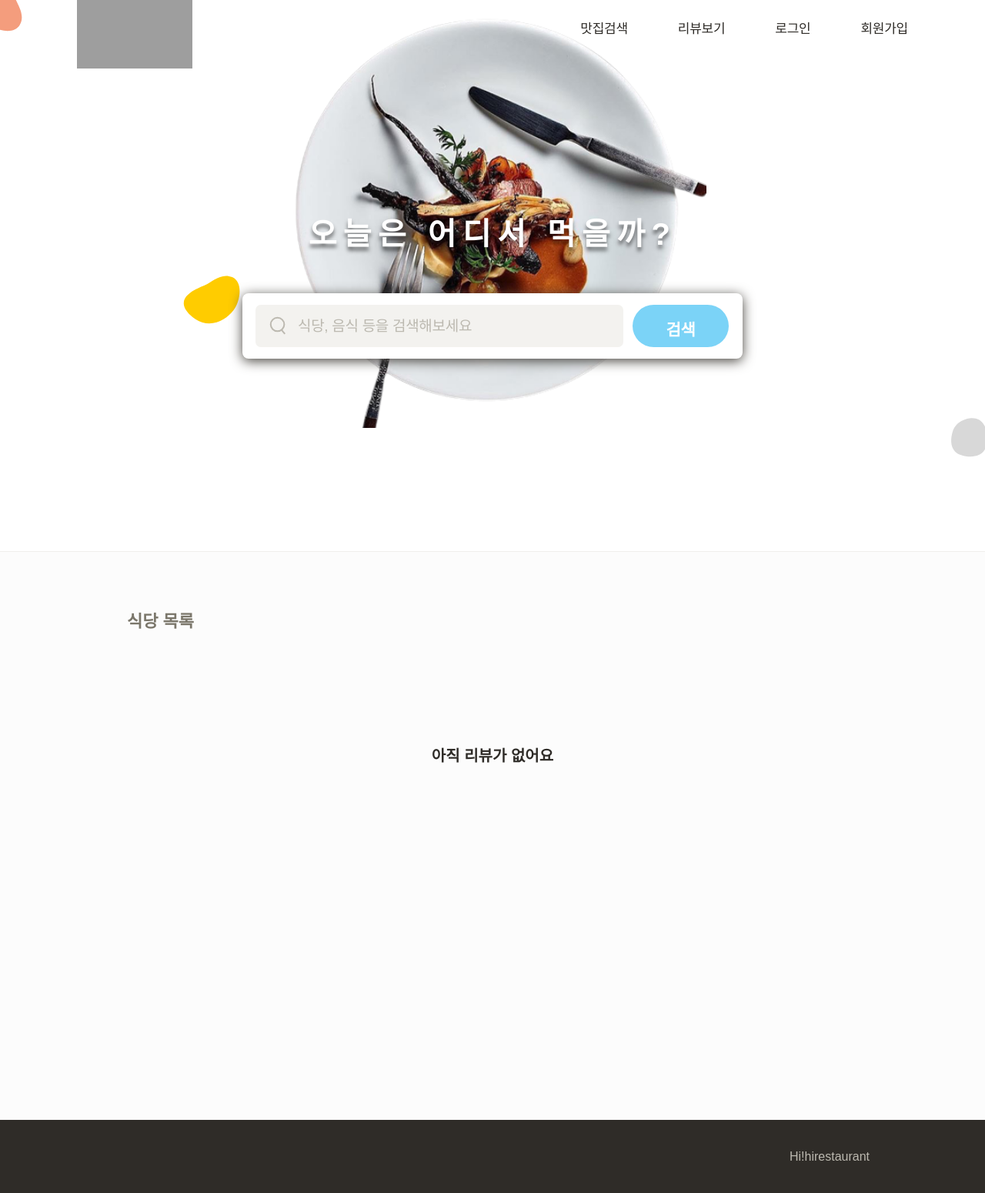
After one commit to eunjaesong/prj, a Django app: page /restraunt_list/ in a window 1280 px wide. The commit adds this page. Shown: the whole page at 77% size. Run offline with Django 4.2, Linux system fonts and the light colour scheme; data that the repository does not hold is empty; some libraries are stand-ins or nearby versions; some web fonts are replaced; grey boxes are pictures that could not be loaded.

Commit message:
식당리스트 설정

```diff
--- a/backend/frontend/style/style.css
+++ b/backend/frontend/style/style.css
@@ -202,7 +202,8 @@ ul.navbar li {
 
 .content-list .content .thumb {
   display: block;
-  height: 167px;
+  /* height: 167px; */
+  height: 300px;
   border-radius: 18px;
   background-position: center;
   background-size: cover;
@@ -350,6 +351,8 @@ ul.navbar li {
   border-radius: 8px;
   background-color: #fff;
   box-shadow: 0 3px 16px 0 #46433d;
+  position: absolute;
+  bottom: 250px
 }
 
 /* search-form */
--- a/backend/hirestaurant/models.py
+++ b/backend/hirestaurant/models.py
@@ -33,7 +33,7 @@ class Restaurant(models.Model):
 
 class Review(models.Model):
     title = models.CharField(max_length=30)
-    restaurant_link = models.URLField(validators=[validate_restaurant_list])
+    restaurant_link = models.URLField(validators=[validate_restaurant_list],null=True)
     restaurant_info = models.ForeignKey(Restaurant,on_delete=models.CASCADE)
     RATING_CHOICE = [
         (1,"★"),
--- a/backend/hirestaurant/urls.py
+++ b/backend/hirestaurant/urls.py
@@ -1,6 +1,10 @@
 from django.urls import path
 from . import views
+from .models import *
 
 urlpatterns = [
-    path('',views.index,name="index")
+    path('',views.index,name="index"),
+
+    path('restraunt_list/',views.RestaurantList.as_view(),name='restraunt_list'),
+
 ]
--- a/backend/hirestaurant/views.py
+++ b/backend/hirestaurant/views.py
@@ -1,12 +1,36 @@
 from django.shortcuts import render
 from django.urls import reverse
 from allauth.account.views import PasswordChangeView
+from django.views.generic import (
+    View,
+    ListView,
+    DeleteView,
+    CreateView,
+    UpdateView,
+    DetailView,
+)
+
+from hirestaurant.models import *
+from hirestaurant.forms import *
+
+# 접근제한자
+from django.db.models import Q
+from django.contrib.contenttypes.models import ContentType
+from typing import Any, Dict, List
+
+
 
 
 def index(request):
     print(request.user.is_authenticated)
-    return render(request,'index.html')
+    return render(request,'main/index.html')
 
+
+class RestaurantList(ListView):
+    model = Restaurant
+    template_name = "main/restraunt_list.html"
+    context_object_name = "restraunt_list"
+    paginate_by = 8
 
 # 패스워드 변경 커스텀 페이지 만들기
 class CustomPasswordChangeView(PasswordChangeView):
--- a/backend/templates/base/base_with_navbar.html
+++ b/backend/templates/base/base_with_navbar.html
@@ -12,7 +12,7 @@
       <ul class="navbar">
 
         <li>
-          <a href="#" > 맛집검색</a>
+          <a href="{% url 'restraunt_list' %}" >맛집검색</a>
         </li>
         <li>
           <a href="#"> 리뷰보기</a>
--- /dev/null
+++ b/backend/templates/main/restraunt_list.html
@@ -0,0 +1,62 @@
+{% extends "base/base_with_navbar.html" %}
+
+
+{% load static %}
+
+{% block content %}
+<main class="site-body">
+    <div class="main-header">
+        <div class="fg"></div>
+        <div class="content">
+
+            <h1>오늘은 어디서 먹을까?</h1>
+
+            <div class="header-search">
+                <form class="search-form" action="#" method="get">
+                    <input class="search-input" name="query" type="text" placeholder="식당, 음식 등을 검색해보세요" required>
+                    <button class="cp-button search-button" type="submit">검색</button>
+                </form>
+            </div>
+
+
+        </div>
+    </div>
+
+    <div class="content-wrap">
+        <div class="content-list max-content-width" >
+          <div class="header">
+            <h2>식당 목록</h2>
+
+          </div>
+                <div class="contents">
+                    {% for restaurant in restraunt_list %}
+                    <a href="#">
+                        <section class="cp-card content">
+                            <div class="thumb" style="background-image: url('{{ restaurant.restaurant_image1.url }}');"></div>
+                            <div class="body">
+                                <span class="cp-chip green">{{ restaurant.restaurant_name }}</span>
+                                <h2 class="title">타이틀</h2>
+                                <date class="date">#</date>
+                                <div class="metadata">
+                                    <div class="review-rating">
+
+                                    </div>
+                                    <div class="review-author">
+                                        <!-- <div class="cp-avatar" style="#">
+                                        </div> -->
+                                        <!-- <span>{{ review.author.nickname}}</span> -->
+                                    </div>
+                                </div>
+                            </div>
+                        </section>
+                    </a>
+                    {% empty %}
+                    <p class="empty">아직 리뷰가 없어요</p>
+                    {% endfor %}
+
+                </div>
+    </main>
+
+
+
+    {% endblock %}
```
Also changed, not shown: backend/hirestaurant/migrations/0004_remove_restaurant_restaurant_link_review.py (added), backend/templates/main/index.html (renamed from backend/templates/index.html).
